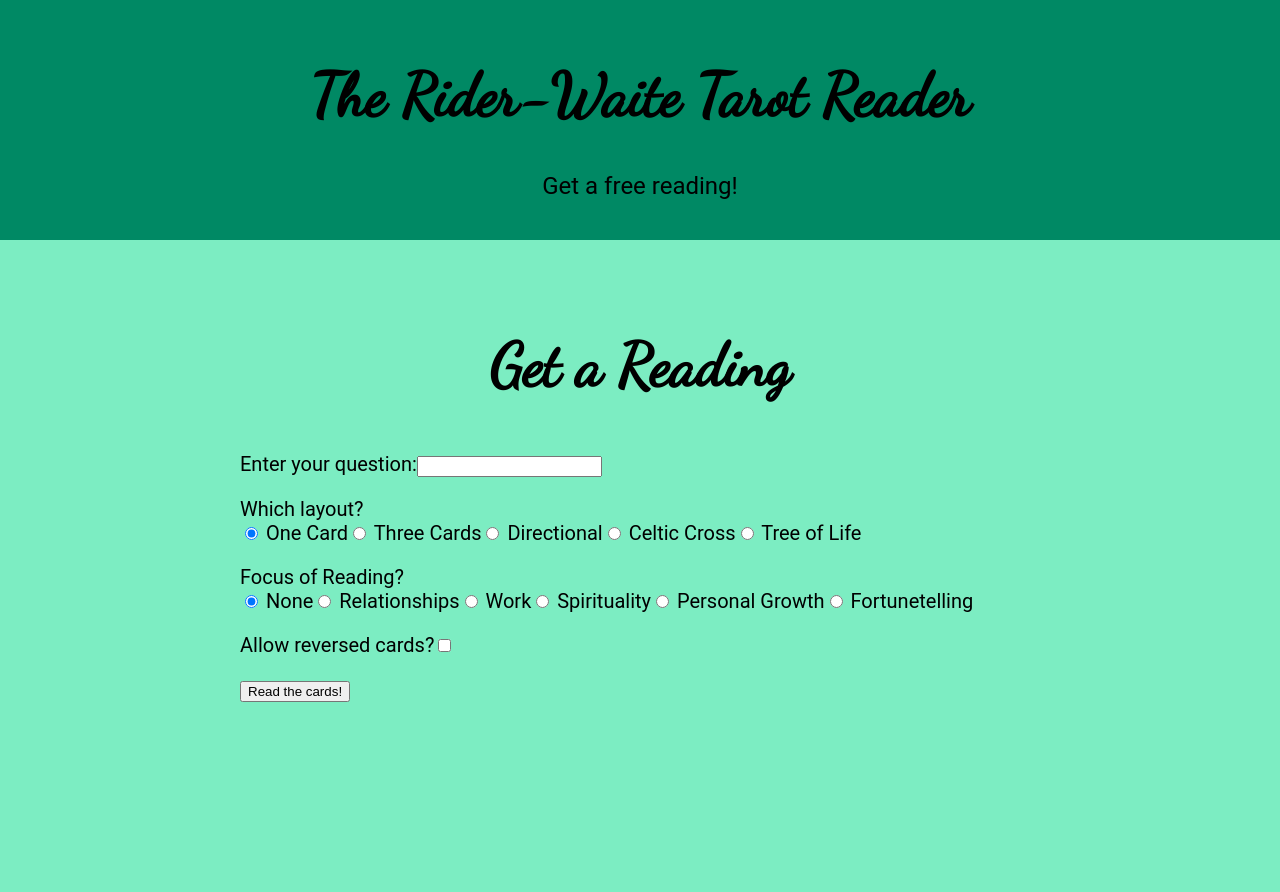
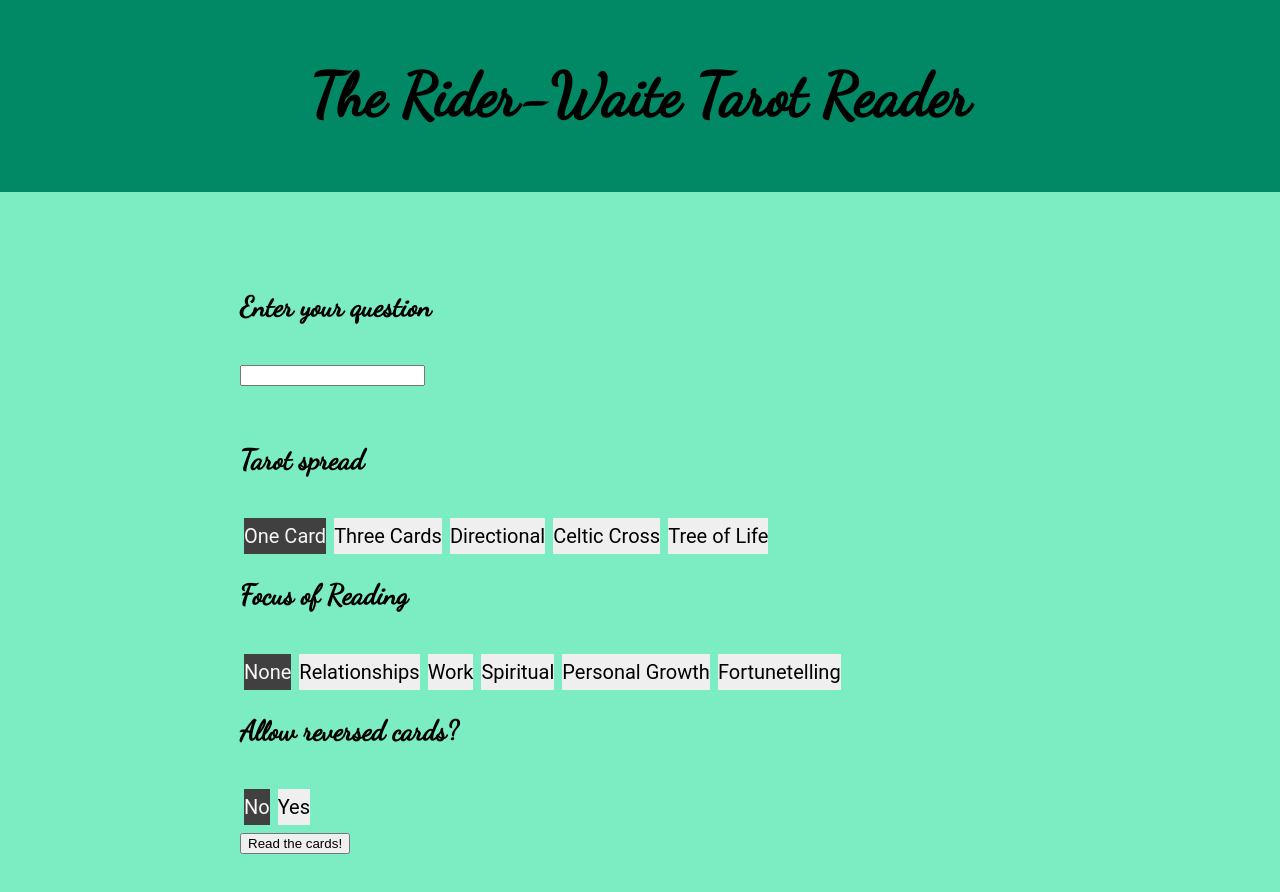
Before and after one commit to wicker/Rider-Waite-Reader, a React (Create React App) app in the folder rider-waite-reader/: page / in a window 1280 px wide. Shown: the top 892 px of the page. Before the commit the page ends 800 px from the top, so only its background shows below. Built offline with nearby package versions, Linux system fonts and the light colour scheme.

Commit message:
Format descriptions. Begin form styling.

```diff
--- a/rider-waite-reader/src/App.css
+++ b/rider-waite-reader/src/App.css
@@ -49,6 +49,19 @@ h2 {
   font-size: 1.4em;
 }
 
+h3 {
+  text-align: center;
+  margin: 0 auto;
+  font-size: 1.2em;
+  font-weight: bold;
+}
+
+h4 {
+  font-size: 1.4em;
+  font-family: 'Dancing Script', cursive;
+  padding: 20px 0 0 0;
+}
+
 .subtitle {
   font-size: 1.2em;
   text-align:center;
@@ -66,13 +79,17 @@ h2 {
   padding: 30px;
 }
 
+.card-description {
+  padding: 30px;
+}
+
 .item {
   border: 3px solid #000;
   flex: 1;
   margin: 10px;
-  min-height: 200px;
-  max-height: 200px;
-  width: 110px;
+  min-height: 350px;
+  max-height: 350px;
+  width: 200px;
   background-size: cover;
 }
 
@@ -146,3 +163,34 @@ h2 {
 .treeoflife-card-six {
   margin-top: 200px;
 }
+
+label:hover {
+  background-color: #C8E6C9;
+}
+
+label {
+	float:left;
+	margin:4px;
+	background-color:#EFEFEF;
+}
+
+label span {
+	text-align:center;
+	padding:6px 0px;
+	display:block;
+  font-size: 1em;
+}
+
+label input {
+  position:absolute;
+  top:-20px;
+}
+
+label input:checked + span {
+	background-color:#404040;
+	color:#F7F7F7;
+}
+
+.clear {
+  clear: both;
+}
--- a/rider-waite-reader/src/App.js
+++ b/rider-waite-reader/src/App.js
@@ -4,6 +4,8 @@ import PropTypes from 'prop-types'
 import './App.css'
 import * as TarotCards from './utils/cards.js'
 import * as TarotSpreads from './utils/spreads.js'
+import RadioButton from 'material-ui/RadioButton'
+import FlatButton from 'material-ui/FlatButton'
 
 class Header extends Component {
 
@@ -12,7 +14,6 @@ class Header extends Component {
 
       <header>
         <h1><a href="/">The Rider-Waite Tarot Reader</a></h1>
-        <div className="subtitle">Get a free reading!</div>
       </header>
 
     )
@@ -157,6 +158,8 @@ class FormGetAReading extends Component {
                     <SpreadThreeCard
                       question={this.state.question}
                       cards={this.state.cardResult}
+                      reversed={this.state.reversed}
+                      focus={this.state.focus}
                     />
                     <Footer />
                   </div>
@@ -166,6 +169,8 @@ class FormGetAReading extends Component {
                     <SpreadDirectional
                       question={this.state.question}
                       cards={this.state.cardResult}
+                      reversed={this.state.reversed}
+                      focus={this.state.focus}
                     />
                     <Footer />
                   </div>
@@ -175,6 +180,8 @@ class FormGetAReading extends Component {
                     <SpreadCelticCross
                       question={this.state.question}
                       cards={this.state.cardResult}
+                      reversed={this.state.reversed}
+                      focus={this.state.focus}
                     />
                     <Footer />
                   </div>
@@ -184,6 +191,8 @@ class FormGetAReading extends Component {
                     <SpreadTreeOfLife
                       question={this.state.question}
                       cards={this.state.cardResult}
+                      reversed={this.state.reversed}
+                      focus={this.state.focus}
                     />
                     <CardDescriptions />
                     <Footer />
@@ -196,46 +205,48 @@ class FormGetAReading extends Component {
       return (
         <div>
           <section className="reading">
-            <h1>Get a Reading</h1>
             <form onSubmit={this.handleSubmit}>
-              <p>
-                Enter your question:
+              <p className="clear">
+                <h4>Enter your question</h4>
                 <input type="text" name="question" onChange={this.handleChange}/>
               </p>
-              <p>
-                Which layout?<br />
-                <input type="radio" name="layout" value="onecard"
-                  defaultChecked onChange={this.handleChange}/> One Card
-                <input type="radio" name="layout" value="threecard"
-                  onChange={this.handleChange}/> Three Cards
-                <input type="radio" name="layout" value="directional"
-                  onChange={this.handleChange}/> Directional
-                <input type="radio" name="layout" value="celticcross"
-                  onChange={this.handleChange}/> Celtic Cross
-                <input type="radio" name="layout" value="treeoflife"
-                  onChange={this.handleChange}/> Tree of Life
+              <p className="clear">
+                <h4>Tarot spread</h4>
+                <label><input type="radio" name="layout" value="onecard"
+                  defaultChecked onChange={this.handleChange}/><span>One Card</span></label>
+                <label><input type="radio" name="layout" value="threecard"
+                  onChange={this.handleChange}/><span>Three Cards</span></label>
+                <label><input type="radio" name="layout" value="directional"
+                  onChange={this.handleChange}/><span>Directional</span></label>
+                <label><input type="radio" name="layout" value="celticcross"
+                  onChange={this.handleChange}/><span>Celtic Cross</span></label>
+                <label><input type="radio" name="layout" value="treeoflife"
+                  onChange={this.handleChange}/><span>Tree of Life</span></label>
               </p>
-              <p>
-                Focus of Reading?<br />
-                <input type="radio" name="focus" value="none"
-                  onChange={this.handleChange} defaultChecked /> None
-                <input type="radio" name="focus" value="relationships"
-                  onChange={this.handleChange}/> Relationships
-                <input type="radio" name="focus" value="work"
-                  onChange={this.handleChange}/> Work
-                <input type="radio" name="focus" value="spirituality"
-                  onChange={this.handleChange}/> Spirituality
-                <input type="radio" name="focus" value="personalgrowth"
-                  onChange={this.handleChange}/> Personal Growth
-                <input type="radio" name="focus" value="fortunetelling"
-                  onChange={this.handleChange}/> Fortunetelling
+              <p className="clear">
+                <h4>Focus of Reading</h4>
+                <label><input type="radio" name="focus" value="none"
+                  defaultChecked onChange={this.handleChange}/><span>None</span></label>
+                <label><input type="radio" name="focus" value="relationships"
+                  onChange={this.handleChange}/><span>Relationships</span></label>
+                <label><input type="radio" name="focus" value="work"
+                  onChange={this.handleChange}/><span>Work</span></label>
+                <label><input type="radio" name="focus" value="spiritual"
+                  onChange={this.handleChange}/><span>Spiritual</span></label>
+                <label><input type="radio" name="focus" value="personalgrowth"
+                  onChange={this.handleChange}/><span>Personal Growth</span></label>
+                <label><input type="radio" name="focus" value="fortunetelling"
+                  onChange={this.handleChange}/><span>Fortunetelling</span></label>
               </p>
-              <p>
-                Allow reversed cards?
-                <input type="checkbox" name="reversed" checked={this.state.reversed}
-                  onChange={this.handleChange}/>
+              <p className="clear">
+                <h4>Allow reversed cards?</h4>
+                <label><input type="radio" name="reversed" value="false"
+                  defaultChecked onChange={this.handleChange}/><span>No</span></label>
+                <label><input type="radio" name="reversed" value="true"
+                  onChange={this.handleChange}/><span>Yes</span></label>
+
               </p>
-              <p>
+              <p className="clear">
                 <input type="submit" value="Read the cards!" />
               </p>
             </form>
@@ -315,31 +326,41 @@ class SpreadOneCard extends Component {
             <div>
               <img src={card.imgpath} alt={card.name}/>
             </div>
-            <div>
+            <div className="card-description">
               <h2>{card.name}</h2>
-              <p><strong>{card.keywords}</strong></p>
+              <h3>{card.keywords}</h3>
               { reversed
                 ? <p>{ card.shadow }</p>
                 : <p>{ card.light }</p>
               }
               { focus === 'work'
-                ? <p>{ card.focus_work }</p>
+                ? <div>
+                    <p>{ card.focus_work }</p>
+                  </div>
                 : null
               }
               { focus === 'relationships'
-                ? <p>{ card.focus_relationships }</p>
+                ? <div>
+                    <p>{ card.focus_relationships }</p>
+                  </div>
                 : null
               }
               { focus === 'spirituality'
-                ? <p>{ card.focus_spirituality }</p>
+                ? <div>
+                    <p>{ card.focus_spirituality }</p>
+                  </div>
                 : null
               }
               { focus === 'personalgrowth'
-                ? <p>{ card.focus_personalgrowth }</p>
+                ? <div>
+                    <p>{ card.focus_personalgrowth }</p>
+                  </div>
                 : null
               }
               { focus === 'fortunetelling'
-                ? <p>{ card.focus_fortunetelling }</p>
+                ? <div>
+                    <p>{ card.focus_fortunetelling }</p>
+                  </div>
                 : null
               }
             </div>
@@ -420,31 +441,41 @@ class SpreadThreeCard extends Component {
               <div>
                 <img src={card.imgpath} alt={card.name}/>
               </div>
-              <div>
+              <div className="card-description">
                 <h2>{card.name}</h2>
-                <p><strong>{card.keywords}</strong></p>
+                <h3>{card.keywords}</h3>
                 { reversed
                   ? <p>{ card.shadow }</p>
                   : <p>{ card.light }</p>
                 }
                 { focus === 'work'
-                  ? <p>{ card.focus_work }</p>
+                  ? <div>
+                      <p>{ card.focus_work }</p>
+                    </div>
                   : null
                 }
                 { focus === 'relationships'
-                  ? <p>{ card.focus_relationships }</p>
+                  ? <div>
+                      <p>{ card.focus_relationships }</p>
+                    </div>
                   : null
                 }
                 { focus === 'spirituality'
-                  ? <p>{ card.focus_spirituality }</p>
+                  ? <div>
+                      <p>{ card.focus_spirituality }</p>
+                    </div>
                   : null
                 }
                 { focus === 'personalgrowth'
-                  ? <p>{ card.focus_personalgrowth }</p>
+                  ? <div>
+                      <p>{ card.focus_personalgrowth }</p>
+                    </div>
                   : null
                 }
                 { focus === 'fortunetelling'
-                  ? <p>{ card.focus_fortunetelling }</p>
+                  ? <div>
+                      <p>{ card.focus_fortunetelling }</p>
+                    </div>
                   : null
                 }
               </div>
@@ -541,9 +572,9 @@ class SpreadDirectional extends Component {
               <div>
                 <img src={card.imgpath} alt={card.name}/>
               </div>
-              <div>
+              <div className="card-description">
                 <h2>{card.name}</h2>
-                <p><strong>{card.keywords}</strong></p>
+                <h3>{card.keywords}</h3>
                 { reversed
                   ? <p>{ card.shadow }</p>
                   : <p>{ card.light }</p>
@@ -680,31 +711,40 @@ class SpreadCelticCross extends Component {
               <div>
                 <img src={card.imgpath} alt={card.name}/>
               </div>
-              <div>
+              <div className="card-description">
                 <h2>{card.name}</h2>
-                <p><strong>{card.keywords}</strong></p>
                 { reversed
                   ? <p>{ card.shadow }</p>
                   : <p>{ card.light }</p>
                 }
                 { focus === 'work'
-                  ? <p>{ card.focus_work }</p>
+                  ? <div>
+                      <p>{ card.focus_work }</p>
+                    </div>
                   : null
                 }
                 { focus === 'relationships'
-                  ? <p>{ card.focus_relationships }</p>
+                  ? <div>
+                      <p>{ card.focus_relationships }</p>
+                    </div>
                   : null
                 }
                 { focus === 'spirituality'
-                  ? <p>{ card.focus_spirituality }</p>
+                  ? <div>
+                      <p>{ card.focus_spirituality }</p>
+                    </div>
                   : null
                 }
                 { focus === 'personalgrowth'
-                  ? <p>{ card.focus_personalgrowth }</p>
+                  ? <div>
+                      <p>{ card.focus_personalgrowth }</p>
+                    </div>
                   : null
                 }
                 { focus === 'fortunetelling'
-                  ? <p>{ card.focus_fortunetelling }</p>
+                  ? <div>
+                      <p>{ card.focus_fortunetelling }</p>
+                    </div>
                   : null
                 }
               </div>
@@ -817,31 +857,41 @@ class SpreadTreeOfLife extends Component {
               <div>
                 <img src={card.imgpath} alt={card.name}/>
               </div>
-              <div>
+              <div className="card-description">
                 <h2>{card.name}</h2>
-                <p><strong>{card.keywords}</strong></p>
+                <h3>{card.keywords}</h3>
                 { reversed
                   ? <p>{ card.shadow }</p>
                   : <p>{ card.light }</p>
                 }
                 { focus === 'work'
-                  ? <p>{ card.focus_work }</p>
+                  ? <div>
+                      <p>{ card.focus_work }</p>
+                    </div>
                   : null
                 }
                 { focus === 'relationships'
-                  ? <p>{ card.focus_relationships }</p>
+                  ? <div>
+                      <p>{ card.focus_relationships }</p>
+                    </div>
                   : null
                 }
                 { focus === 'spirituality'
-                  ? <p>{ card.focus_spirituality }</p>
+                  ? <div>
+                      <p>{ card.focus_spirituality }</p>
+                    </div>
                   : null
                 }
                 { focus === 'personalgrowth'
-                  ? <p>{ card.focus_personalgrowth }</p>
+                  ? <div>
+                      <p>{ card.focus_personalgrowth }</p>
+                    </div>
                   : null
                 }
                 { focus === 'fortunetelling'
-                  ? <p>{ card.focus_fortunetelling }</p>
+                  ? <div>
+                      <p>{ card.focus_fortunetelling }</p>
+                    </div>
                   : null
                 }
               </div>
@@ -865,17 +915,11 @@ class App extends Component {
     return (
       <div>
         <Switch>
-          <Route exact path='/' render={({ history }) => (
+          <Route path='/' render={({ history }) => (
             <div className="primary">
               <Header />
               <FormGetAReading cards={this.state.cards}/>
             </div>          )}/>
-          <Route path='*' render={({ history }) => (
-            <div className="primary">
-              <Header />
-              <NotFound404 />
-            </div>
-          )}/>
         </Switch>
 
       </div>
```
